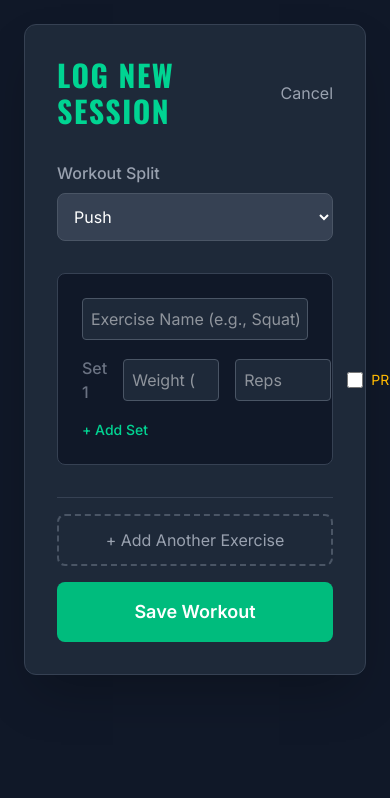
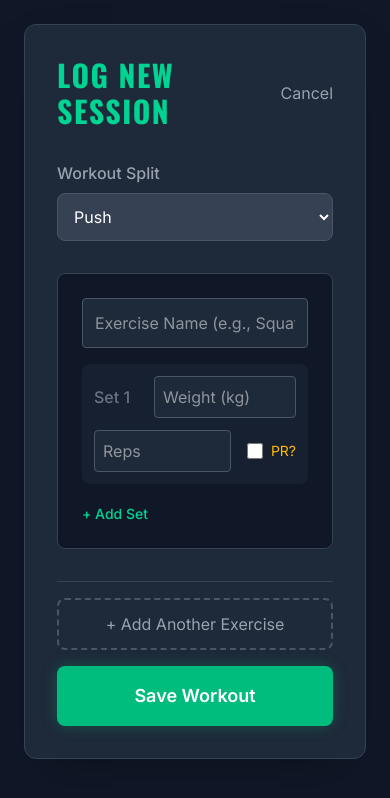
Before and after one commit to AkshayTiwari222/omg-urave-gym, a React (Vite) app in the folder frontend/: page /log-workout in a window 390 px wide. Shown: the top 798 px of the page. Built offline with nearby package versions, Linux system fonts and the light colour scheme.

Commit message:
Fixed mobile overflow on LogWorkout form

```diff
--- a/frontend/src/pages/LogWorkout.jsx
+++ b/frontend/src/pages/LogWorkout.jsx
@@ -73,7 +73,7 @@ function LogWorkout() {
       <div className="max-w-3xl mx-auto bg-gray-800 rounded-xl p-8 shadow-2xl border border-gray-700">
         <div className="flex justify-between items-center mb-8">
           <h2 className="text-3xl font-bold text-emerald-400">Log New Session</h2>
-          <button onClick={() => navigate('/dashboard')} className="text-gray-400 hover:text-white">
+          <button onClick={() => navigate('/dashboard')} className="text-gray-400 hover:text-white transition-colors">
             Cancel
           </button>
         </div>
@@ -103,46 +103,51 @@ function LogWorkout() {
           {/* Dynamic Exercises List */}
           <div className="space-y-6">
             {exercises.map((exercise, exIndex) => (
-              <div key={exIndex} className="bg-gray-900 p-6 rounded-lg border border-gray-700">
+              <div key={exIndex} className="bg-gray-900 p-6 rounded-lg border border-gray-700 shadow-inner">
                 <input
                   type="text"
                   placeholder="Exercise Name (e.g., Squat)"
                   value={exercise.name}
                   onChange={(e) => updateExerciseName(e.target.value, exIndex)}
-                  className="w-full bg-gray-800 border border-gray-600 rounded p-2 text-white mb-4 focus:outline-none focus:border-emerald-500"
+                  className="w-full bg-gray-800 border border-gray-600 rounded p-3 text-white mb-4 focus:outline-none focus:border-emerald-500 transition-colors"
                   required
                 />
 
-                {/* Sets for this specific exercise */}
-                <div className="space-y-3">
+                {/* --- MOBILE OPTIMIZED SETS BLOCK --- */}
+                <div className="space-y-4">
                   {exercise.sets.map((set, setIndex) => (
-                    <div key={setIndex} className="flex gap-4 items-center">
-                      <span className="text-gray-500 font-medium w-12">Set {setIndex + 1}</span>
+                    <div key={setIndex} className="flex flex-wrap sm:flex-nowrap gap-3 items-center bg-gray-800/50 p-3 rounded-lg sm:p-0 sm:bg-transparent">
+
+                      <span className="text-gray-500 font-medium w-12 shrink-0">Set {setIndex + 1}</span>
+
                       <input
                         type="number"
                         placeholder="Weight (kg)"
                         value={set.weight}
                         onChange={(e) => updateSet(exIndex, setIndex, 'weight', Number(e.target.value))}
-                        className="w-24 bg-gray-800 border border-gray-600 rounded p-2 text-white"
+                        className="flex-1 min-w-17.5 bg-gray-800 border border-gray-600 rounded p-2 text-white focus:outline-none focus:border-emerald-500 transition-colors"
                         required
                       />
+
                       <input
                         type="number"
                         placeholder="Reps"
                         value={set.reps}
                         onChange={(e) => updateSet(exIndex, setIndex, 'reps', Number(e.target.value))}
-                        className="w-24 bg-gray-800 border border-gray-600 rounded p-2 text-white"
+                        className="flex-1 min-w-17.5 bg-gray-800 border border-gray-600 rounded p-2 text-white focus:outline-none focus:border-emerald-500 transition-colors"
                         required
                       />
-                      <label className="flex items-center gap-2 text-sm text-amber-400 cursor-pointer">
+
+                      <label className="flex items-center gap-2 text-sm text-amber-400 cursor-pointer shrink-0 ml-1">
                         <input
                           type="checkbox"
                           checked={set.isPR}
                           onChange={(e) => updateSet(exIndex, setIndex, 'isPR', e.target.checked)}
-                          className="accent-amber-400 w-4 h-4"
+                          className="accent-amber-400 w-4 h-4 rounded"
                         />
                         PR?
                       </label>
+
                     </div>
                   ))}
                 </div>
@@ -150,7 +155,7 @@ function LogWorkout() {
                 <button
                   type="button"
                   onClick={() => addSet(exIndex)}
-                  className="mt-4 text-sm text-emerald-400 hover:text-emerald-300 font-medium"
+                  className="mt-5 text-sm text-emerald-400 hover:text-emerald-300 font-medium transition-colors flex items-center gap-1"
                 >
                   + Add Set
                 </button>
@@ -171,7 +176,7 @@ function LogWorkout() {
             <button
               type="submit"
               disabled={isLoading}
-              className="w-full bg-emerald-500 hover:bg-emerald-600 text-white font-bold py-4 rounded-lg transition-colors disabled:opacity-50 text-lg"
+              className="w-full bg-emerald-500 hover:bg-emerald-600 text-white font-bold py-4 rounded-lg transition-colors disabled:opacity-50 text-lg shadow-[0_0_15px_rgba(16,185,129,0.3)]"
             >
               {isLoading ? 'Saving...' : 'Save Workout'}
             </button>
```
